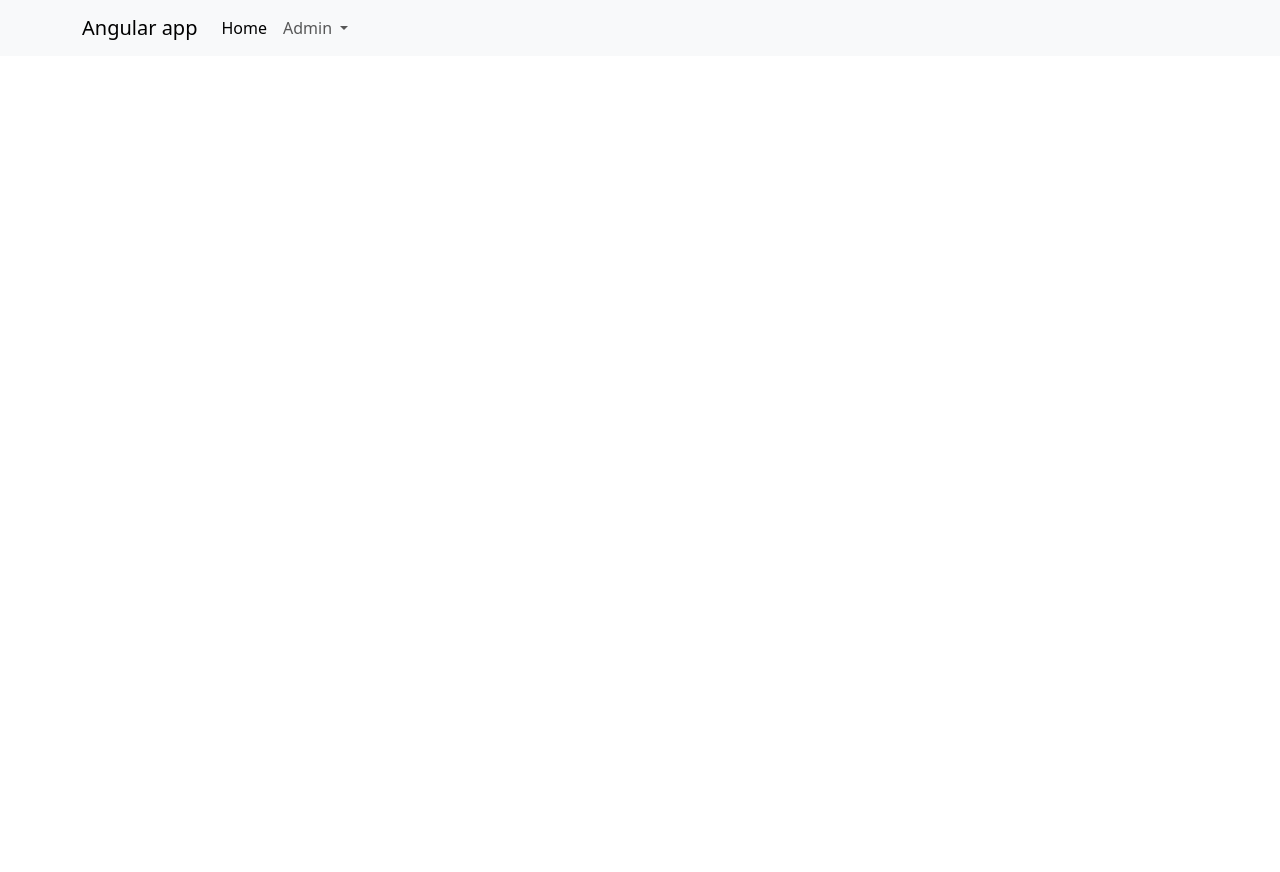
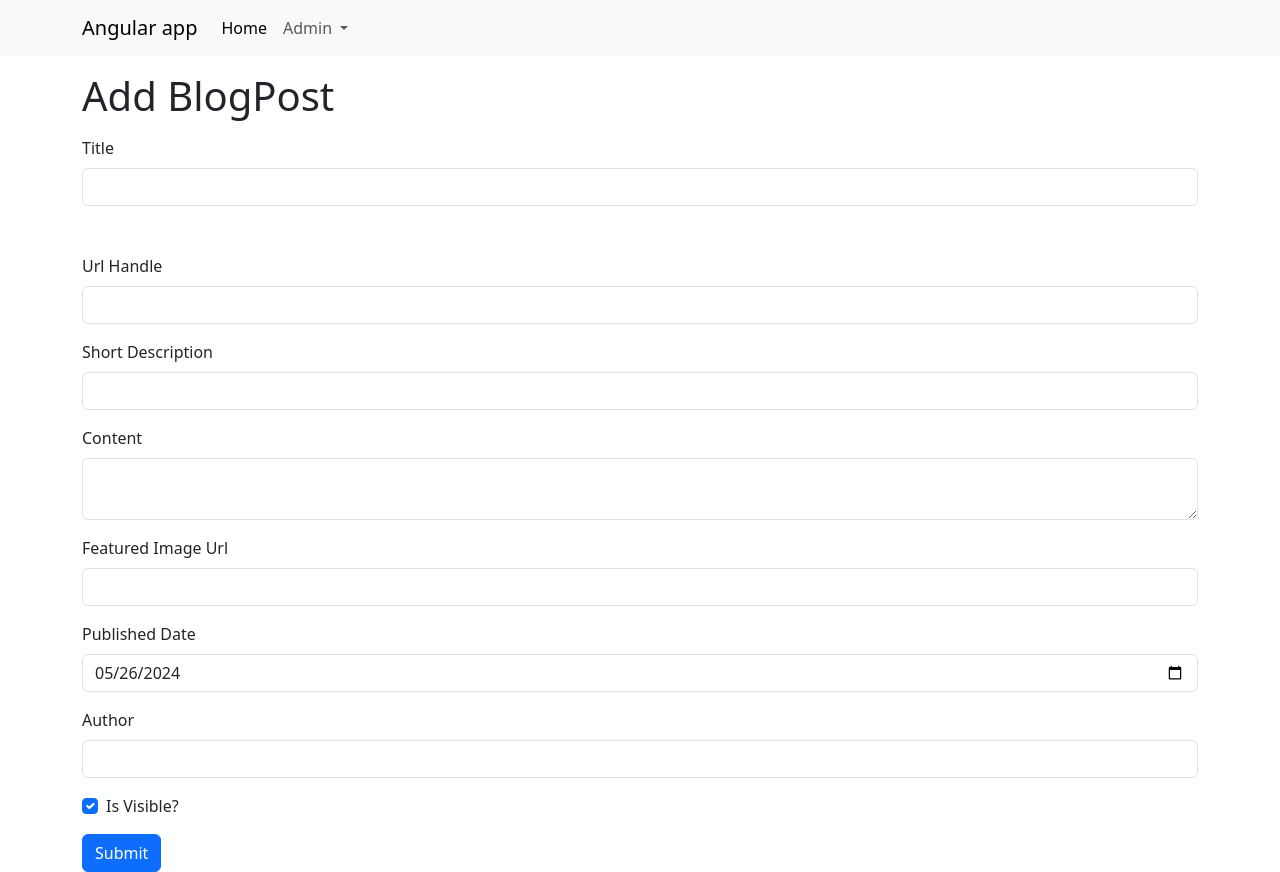
Before and after one commit to dqmjr/udemy-dot-ang-tut, an Angular app: page /admin/blogposts/add in a window 1280 px wide. Before the commit this address led to /. Before the commit the page ends 800 px from the top, so only its background shows below. Built offline with nearby package versions, Linux system fonts and the light colour scheme.

Commit message:
57 end (add post console without UI)

```diff
--- a/src/app/core/components/navbar/navbar.component.html
+++ b/src/app/core/components/navbar/navbar.component.html
@@ -16,6 +16,7 @@
           <ul class="dropdown-menu">
             <li>
               <a class="dropdown-item" routerLink="/admin/categories">Categories</a>
+              <a class="dropdown-item" routerLink="/admin/blogposts">BlogPost List</a>
             </li>
           </ul>
         </li>
--- /dev/null
+++ b/src/app/features/blog-posts/add-blog-post/add-blog-post.component.html
@@ -0,0 +1,105 @@
+<div class="container">
+  <h1 class="mt-3">Add BlogPost</h1>
+
+  <form #form = "ngForm" (ngSubmit)="onFormSubmit()">
+    <div class="mt-2">
+
+      <div class="mt-3 mb-5">
+        <label for="title" class="form-label" >
+          Title
+        </label>
+        <input
+          id="title"
+          name="title"
+          class="form-control"
+          [(ngModel)]="model.title"
+        >
+      </div>
+
+      <div class="mt-3">
+        <label for="urlHandle" class="form-label" >
+          Url Handle
+        </label>
+        <input
+          id="urlHandle"
+          name="urlHandle"
+          class="form-control"
+          [(ngModel)]="model.urlHandle"
+        >
+      </div>
+
+      <div class="mt-3">
+        <label for="shortDescription" class="form-label" >
+          Short Description
+        </label>
+        <input
+          id="shortDescription"
+          name="shortDescription"
+          class="form-control"
+          [(ngModel)]="model.shortDescription"
+        >
+      </div>
+
+      <div class="mt-3">
+        <label for="content" class="form-label" >
+          Content
+        </label>
+        <textarea name="content" id="content" class="form-control" [(ngModel)]="model.content"></textarea>
+      </div>
+
+      <div class="mt-3">
+        <label for="featuredImage" class="form-label" >
+          Featured Image Url
+        </label>
+        <input
+          id="featuredImage"
+          name="featuredImage"
+          class="form-control"
+          [(ngModel)]="model.featuredImage"
+        >
+      </div>
+
+      <div class="mt-3">
+        <label for="publishedDate" class="form-label" >
+          Published Date
+        </label>
+        <input
+          type="date"
+          id="publishedDate"
+          name="publishedDate"
+          class="form-control"
+          value="{{model.publishedDate}}"
+          [ngModel]="model.publishedDate | date: 'yyy-MM-dd'"
+          (ngModelChange)="model.publishedDate = $event"
+        >
+      </div>
+
+      <div class="mt-3">
+        <label for="author" class="form-label" >
+          Author
+        </label>
+        <input
+          id="author"
+          name="author"
+          class="form-control"
+          [(ngModel)]="model.author"
+        >
+      </div>
+
+      <div class="form-check mt-3">
+        <input class="form-check-input" type="checkbox" id="isVisible" checked
+               [(ngModel)]="model.isVisible"
+               name="isVisible"
+        >
+        <label class="form-check-label" for="isVisible">
+          Is Visible?
+        </label>
+      </div>
+
+      <div class="mt-3">
+        <button class="btn btn-primary" type="submit">Submit</button>
+      </div>
+
+    </div>
+  </form>
+</div>
--- /dev/null
+++ b/src/app/features/blog-posts/add-blog-post/add-blog-post.component.ts
@@ -0,0 +1,37 @@
+import { Component } from '@angular/core';
+import {AddCategoryRequest} from "../../category/models/add-category-request.model";
+import {AddBlogPost} from "../models/add-blog-post.model";
+import {FormsModule} from "@angular/forms";
+import {DatePipe} from "@angular/common";
+
+@Component({
+  selector: 'app-add-blog-post',
+  standalone: true,
+  imports: [
+    FormsModule,
+    DatePipe
+  ],
+  templateUrl: './add-blog-post.component.html',
+  styleUrl: './add-blog-post.component.css'
+})
+export class AddBlogPostComponent {
+
+  model: AddBlogPost;
+
+  constructor() {
+    this.model = {
+      title: '',
+      urlHandle: '',
+      shortDescription: '',
+      content: '',
+      featuredImage: '',
+      publishedDate: new Date(),
+      author: '',
+      isVisible: true,
+    }
+  }
+
+  onFormSubmit() {
+    console.log(this.model)
+  }
+}
--- /dev/null
+++ b/src/app/features/blog-posts/blog-post-list/blog-post-list.component.html
@@ -0,0 +1,11 @@
+<div class="container">
+  <div class="mt-3">
+    <h1>BlogPost List</h1>
+  </div>
+
+  <div class="d-flex justify-content-end mt-3">
+    <a class="btn btn-primary" [routerLink]="['/admin/blogposts/add']">Add BlogPost</a>
+  </div>
+
+
+</div>
```
Also changed, not shown: src/app/app.routes.ts (+10 -0 lines), src/app/features/blog-posts/blog-post-list/blog-post-list.component.ts (added, +15 -0 lines), src/app/features/blog-posts/models/add-blog-post.model.ts (added, +11 -0 lines), src/app/features/blog-posts/add-blog-post/add-blog-post.component.css (added), src/app/features/blog-posts/blog-post-list/blog-post-list.component.css (added), 2 other files (tests, documents, lock files or other folders).
